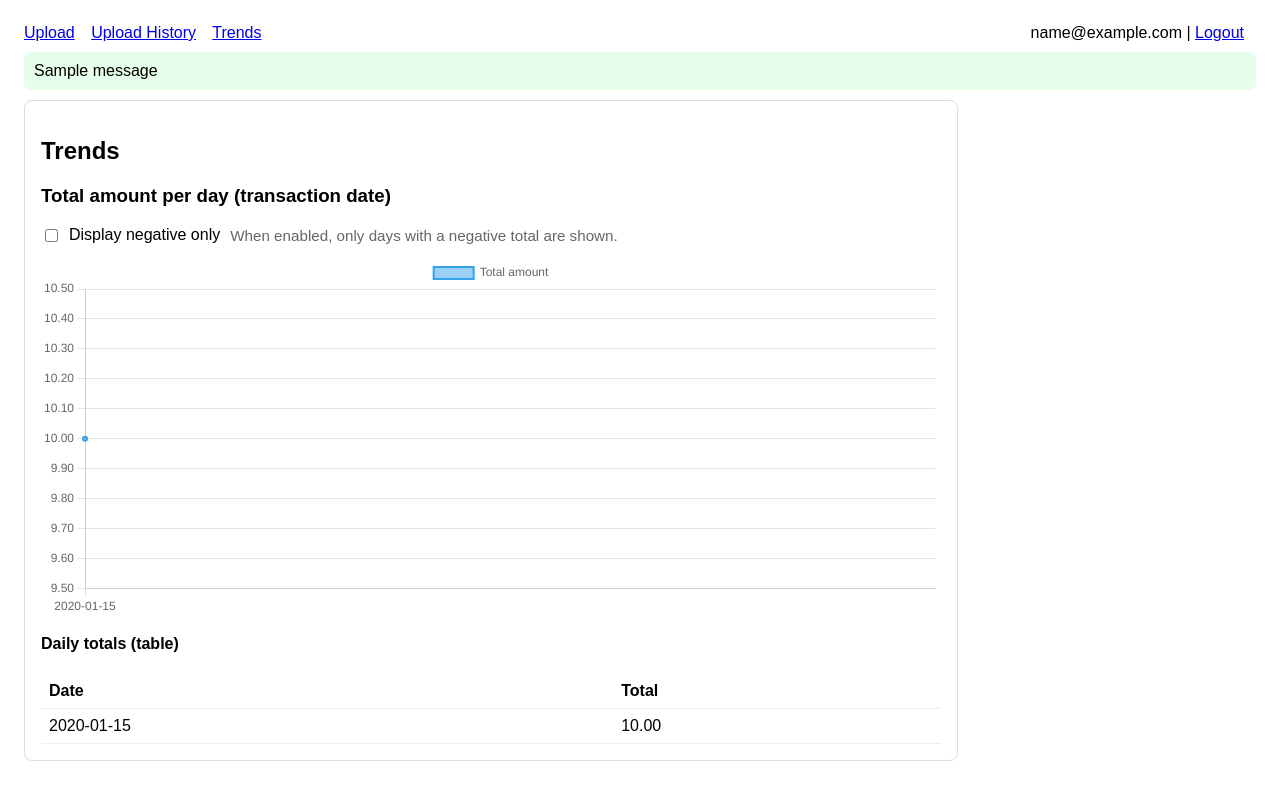
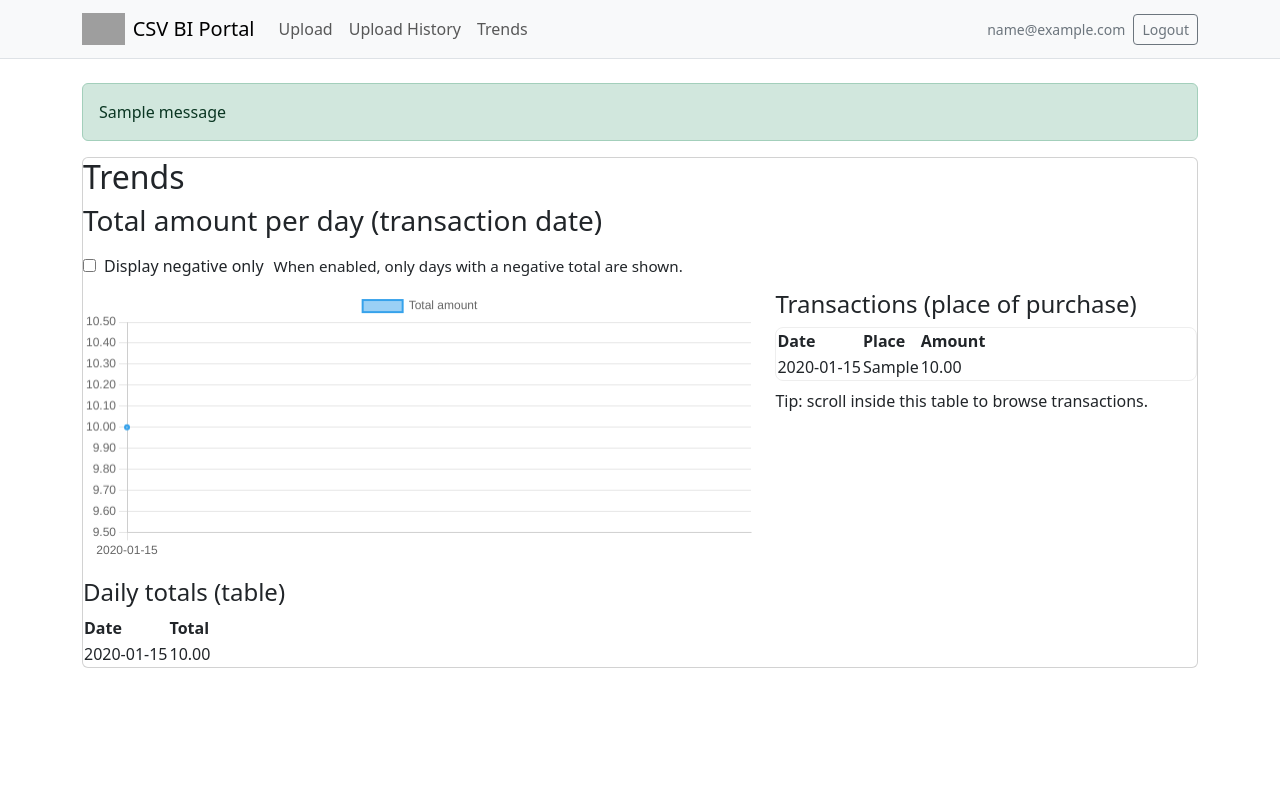
Before and after one commit to bluelazuli1973-cpu/csv_converterII, a Flask app: page /analytics/trend in a window 1280 px wide. Run offline with Flask 3, Linux system fonts and the light colour scheme; a user stored in the database is signed in; tables that the repository leaves empty hold one stand-in row (values such as "Sample post"); one stand-in notice (Sample message) is shown; grey boxes are pictures that could not be loaded.

Commit message:
cleaned up the web page layout

```diff
--- a/app/analytics/analytics_routes.py
+++ b/app/analytics/analytics_routes.py
@@ -21,6 +21,17 @@ def trend():
         .order_by(Transaction.transaction_day.asc())
     ).all()
 
+    # Transactions list for table (includes place of purchase)
+    tx_rows = db.session.execute(
+        db.select(
+            Transaction.transaction_day,
+            Transaction.place_purchase,
+            Transaction.amount,
+        )
+        .where(Transaction.transaction_day.isnot(None))
+        .order_by(Transaction.transaction_day.asc(), Transaction.id.asc())
+    ).all()
+
     # Chart.js likes plain lists
     chart_labels = [d.isoformat() for d, _total in per_day_rows]
     chart_values = [float(total or 0.0) for _d, total in per_day_rows]
@@ -28,6 +39,7 @@ def trend():
     return render_template(
         "analytics/trend.html",
         per_day=per_day_rows,
+        tx_rows=tx_rows,
         chart_labels=chart_labels,
         chart_values=chart_values,
     )
--- a/app/templates/analytics/trend.html
+++ b/app/templates/analytics/trend.html
@@ -16,6 +16,13 @@
         </span>
       </div>
 
+      <div style="
+        display:grid;
+        grid-template-columns: 1.6fr 1fr;
+        gap: 18px;
+        align-items:start;
+      ">
+        <div>
           <div style="max-width: 900px;">
             <canvas id="trendChart" height="120"></canvas>
           </div>
@@ -81,6 +88,43 @@
               {% endfor %}
             </tbody>
           </table>
+        </div>
+
+        <div>
+          <h4 style="margin-top:0;">Transactions (place of purchase)</h4>
+          <div style="max-height: 520px; overflow:auto; border: 1px solid #eee; border-radius: 8px;">
+            <table>
+              <thead>
+                <tr>
+                  <th>Date</th>
+                  <th>Place</th>
+                  <th>Amount</th>
+                </tr>
+              </thead>
+              <tbody>
+                {% for day, place, amount in tx_rows %}
+                  <tr>
+                    <td>{{ day }}</td>
+                    <td>{{ place or "" }}</td>
+                    <td>{{ "%.2f"|format(amount) }}</td>
+                  </tr>
+                {% endfor %}
+              </tbody>
+            </table>
+          </div>
+          <p class="muted" style="margin-top:8px;">
+            Tip: scroll inside this table to browse transactions.
+          </p>
+        </div>
+      </div>
+
+      <style>
+        @media (max-width: 900px) {
+          .card > div[style*="grid-template-columns"] {
+            grid-template-columns: 1fr !important;
+          }
+        }
+      </style>
     {% else %}
       <p class="muted">No data yet—upload a CSV first.</p>
     {% endif %}
--- a/app/templates/base.html
+++ b/app/templates/base.html
@@ -2,42 +2,87 @@
 <html lang="en">
   <head>
     <meta charset="utf-8" />
+    <meta name="viewport" content="width=device-width, initial-scale=1" />
     <title>{{ title or "CSV BI Portal" }}</title>
+
+    <link rel="icon" href="{{ url_for('static', filename='img/logo.jpg') }}" type="image/jpeg" />
+
+    <!-- Bootstrap 5 (CDN) -->
+    <link
+      href="https://cdn.jsdelivr.net/npm/bootstrap@5.3.3/dist/css/bootstrap.min.css"
+      rel="stylesheet"
+      crossorigin="anonymous"
+    />
+
     <style>
-      body { font-family: Arial, sans-serif; margin: 24px; }
-      nav a { margin-right: 12px; }
-      .flash { padding: 10px; margin: 10px 0; border-radius: 6px; }
-      .flash.error { background: #ffe1e1; }
-      .flash.success { background: #e6ffea; }
-      .card { padding: 16px; border: 1px solid #ddd; border-radius: 8px; max-width: 900px; }
-      table { border-collapse: collapse; width: 100%; }
-      th, td { border-bottom: 1px solid #eee; padding: 8px; text-align: left; }
-      .muted { color: #666; font-size: 0.95em; }
+      /* Keep the brand logo a consistent size across pages */
+      .navbar-brand .brand-logo {
+        height: 32px;
+        width: auto;
+        object-fit: contain;
+        display: inline-block;
+      }
     </style>
   </head>
+
   <body>
-    <nav>
-      <a href="{{ url_for('ingest.upload') }}">Upload</a>
-      <a href="{{ url_for('ingest.uploads') }}">Upload History</a>
-      <a href="{{ url_for('analytics.trend') }}">Trends</a>
-      <span style="float:right;">
+    <nav class="navbar navbar-expand-lg bg-body-tertiary border-bottom">
+      <div class="container">
+        <a class="navbar-brand d-flex align-items-center" href="{{ url_for('ingest.upload') }}">
+          <img
+            class="brand-logo me-2"
+            src="{{ url_for('static', filename='img/logo.jpg') }}"
+            alt="Logo"
+          />
+          <span>CSV BI Portal</span>
+        </a>
+
+        <button class="navbar-toggler" type="button" data-bs-toggle="collapse" data-bs-target="#topNav"
+                aria-controls="topNav" aria-expanded="false" aria-label="Toggle navigation">
+          <span class="navbar-toggler-icon"></span>
+        </button>
+
+        <div class="collapse navbar-collapse" id="topNav">
+          <ul class="navbar-nav me-auto mb-2 mb-lg-0">
+            <li class="nav-item"><a class="nav-link" href="{{ url_for('ingest.upload') }}">Upload</a></li>
+            <li class="nav-item"><a class="nav-link" href="{{ url_for('ingest.uploads') }}">Upload History</a></li>
+            <li class="nav-item"><a class="nav-link" href="{{ url_for('analytics.trend') }}">Trends</a></li>
+          </ul>
+
+          <div class="d-flex align-items-center gap-2">
             {% if current_user.is_authenticated %}
-          {{ current_user.email }} |
-          <a href="{{ url_for('auth.logout') }}">Logout</a>
+              <span class="text-secondary small">{{ current_user.email }}</span>
+              <a class="btn btn-outline-secondary btn-sm" href="{{ url_for('auth.logout') }}">Logout</a>
             {% else %}
-          <a href="{{ url_for('auth.login') }}">Login</a>
+              <a class="btn btn-outline-primary btn-sm" href="{{ url_for('auth.login') }}">Login</a>
             {% endif %}
-      </span>
+          </div>
+        </div>
+      </div>
     </nav>
 
+    <main class="container py-4">
       {% with messages = get_flashed_messages(with_categories=True) %}
         {% if messages %}
           {% for category, msg in messages %}
-          <div class="flash {{ category }}">{{ msg }}</div>
+            {% if category == "error" %}
+              <div class="alert alert-danger mb-3">{{ msg }}</div>
+            {% elif category == "success" %}
+              <div class="alert alert-success mb-3">{{ msg }}</div>
+            {% else %}
+              <div class="alert alert-info mb-3">{{ msg }}</div>
+            {% endif %}
           {% endfor %}
         {% endif %}
       {% endwith %}
 
       {% block content %}{% endblock %}
+    </main>
+
+    <!-- Bootstrap JS bundle (needed for navbar toggle on mobile) -->
+    <script
+      src="https://cdn.jsdelivr.net/npm/bootstrap@5.3.3/dist/js/bootstrap.bundle.min.js"
+      crossorigin="anonymous"
+    ></script>
   </body>
 </html>
```
Lines whose indentation alone changed are shown as unchanged.
